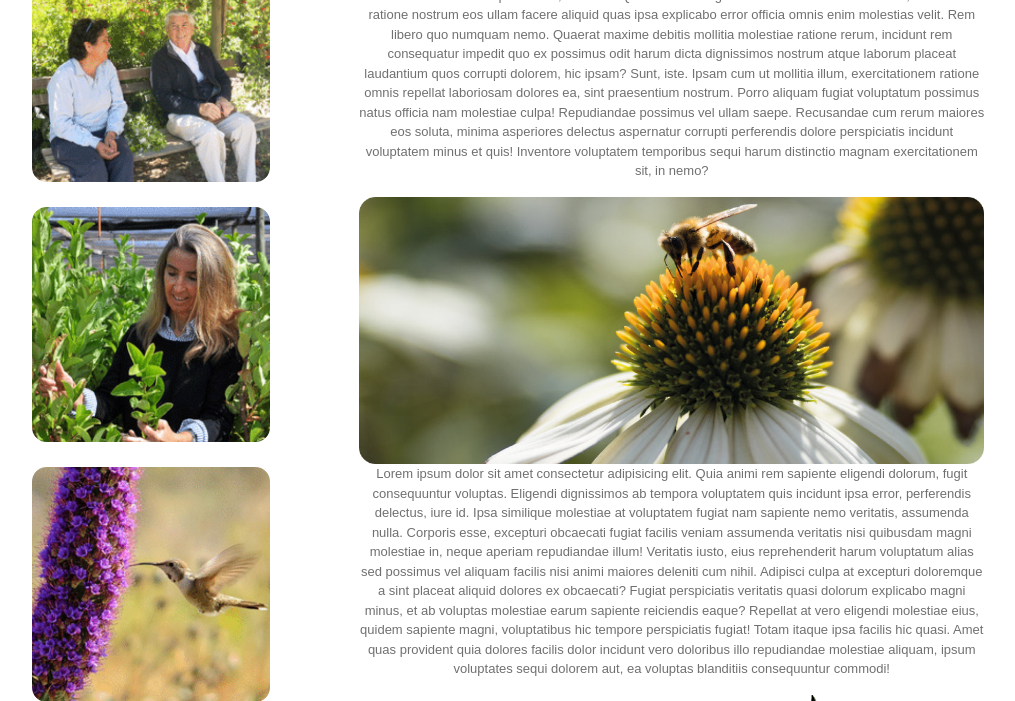
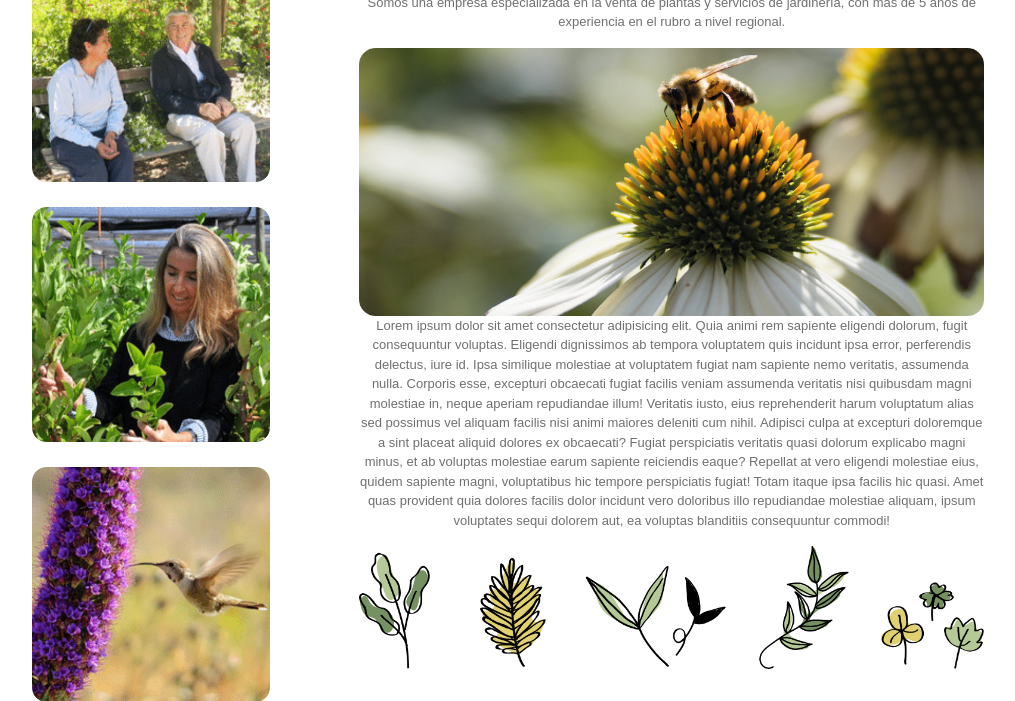
Before and after one commit to Rob-Comp/Rob-Comp.github.io, a plain HTML site: page quienes-somos.html in a window 1280 px wide. Shown: the part 399-1100 px from the top of the page, without its empty margins (132-1147 px from the left). Drawn offline with nearby package versions, Linux system fonts and the light colour scheme.

Commit message:
reemplazo texto falso por medio real

```diff
--- a/quienes-somos.html
+++ b/quienes-somos.html
@@ -31,25 +31,26 @@
 
 <div class="row contenido_quienes-somos justify-content-center">
     <div class="col-md-3 col-5 fila1_quienes-somos">
-        <div><img src="../assets/srs-plantas.png" alt=""></div>
-        <div><img src="../assets/sra-plantas.png" alt=""></div>
-        <div><img src="../assets/colibri.png" alt=""></div>
+        <div><img src="../assets/srs-plantas.png" alt="imagen señores"></div>
+        <div><img src="../assets/sra-plantas.png" alt="imagen sra plantas"></div>
+        <div><img src="../assets/colibri.png" alt="imagen colibri"></div>
     </div>
 
 <div class="col-md-6 col-5 text-center fila2_quienes-somos">
-    <div class="texto1">
-        <p>Lorem ipsum dolor sit amet consectetur adipisicing elit. Eligendi quasi quae soluta modi voluptates provident aspernatur commodi. Odio perspiciatis natus, ratione voluptatum ipsam libero. Aperiam veniam omnis porro exercitationem similique.
-    Minus, nesciunt. Quis rem nihil fugiat molestiae obcaecati delectus, commodi ratione nostrum eos ullam facere aliquid quas ipsa explicabo error officia omnis enim molestias velit. Rem libero quo numquam nemo.
-    Quaerat maxime debitis mollitia molestiae ratione rerum, incidunt rem consequatur impedit quo ex possimus odit harum dicta dignissimos nostrum atque laborum placeat laudantium quos corrupti dolorem, hic ipsam? Sunt, iste.
-    Ipsam cum ut mollitia illum, exercitationem ratione omnis repellat laboriosam dolores ea, sint praesentium nostrum. Porro aliquam fugiat voluptatum possimus natus officia nam molestiae culpa! Repudiandae possimus vel ullam saepe.
-    Recusandae cum rerum maiores eos soluta, minima asperiores delectus aspernatur corrupti perferendis dolore perspiciatis incidunt voluptatem minus et quis! Inventore voluptatem temporibus sequi harum distinctio magnam exercitationem sit, in nemo?</p></div>
-    <div class="imagen4"><img class="img-fluid" src="../assets/abejita.png" alt=""></div>
+    <div>
+        <h2>Quienes Somos</h2>
+        <p>Somos una empresa especializada en la venta de plantas y servicios de jardinería,
+        con mas de 5 años de experiencia en el rubro a nivel regional. <br>
+        </p>
+    </div>
+
+    <div class="imagen4"><img class="img-fluid" src="../assets/abejita.png" alt="imagen abeja"></div>
     <div class="texto2"><p>Lorem ipsum dolor sit amet consectetur adipisicing elit. Quia animi rem sapiente eligendi dolorum, fugit consequuntur voluptas. Eligendi dignissimos ab tempora voluptatem quis incidunt ipsa error, perferendis delectus, iure id.
     Ipsa similique molestiae at voluptatem fugiat nam sapiente nemo veritatis, assumenda nulla. Corporis esse, excepturi obcaecati fugiat facilis veniam assumenda veritatis nisi quibusdam magni molestiae in, neque aperiam repudiandae illum!
     Veritatis iusto, eius reprehenderit harum voluptatum alias sed possimus vel aliquam facilis nisi animi maiores deleniti cum nihil. Adipisci culpa at excepturi doloremque a sint placeat aliquid dolores ex obcaecati?
     Fugiat perspiciatis veritatis quasi dolorum explicabo magni minus, et ab voluptas molestiae earum sapiente reiciendis eaque? Repellat at vero eligendi molestiae eius, quidem sapiente magni, voluptatibus hic tempore perspiciatis fugiat!
     Totam itaque ipsa facilis hic quasi. Amet quas provident quia dolores facilis dolor incidunt vero doloribus illo repudiandae molestiae aliquam, ipsum voluptates sequi dolorem aut, ea voluptas blanditiis consequuntur commodi!</p></div>
-    <div class="imagen5"><img class="img-fluid" src="../assets/iconos.png" alt=""></div>
+    <div class="imagen5"><img class="img-fluid" src="../assets/iconos.png" alt="iconos plantitas"></div>
 
     </div>
 
```
